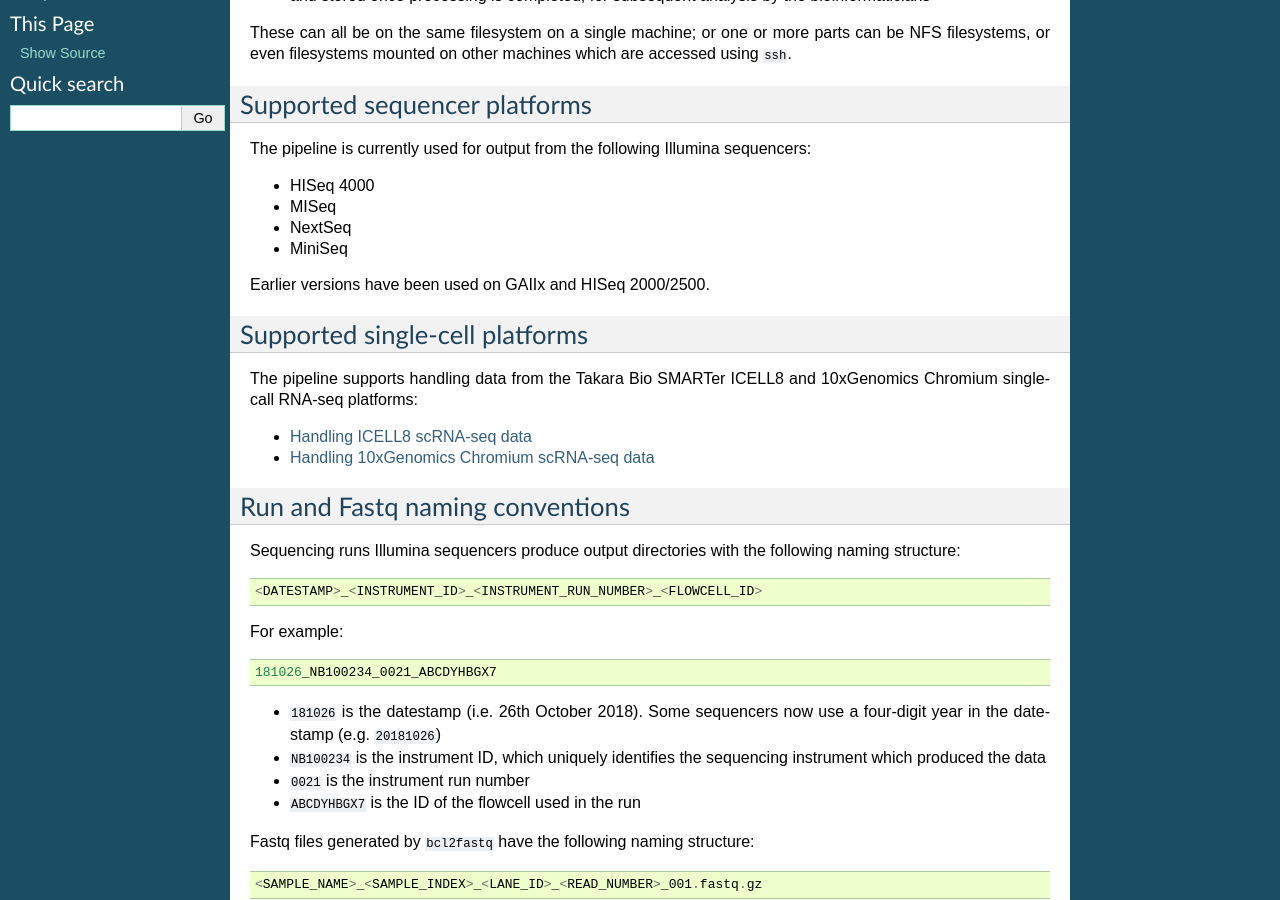
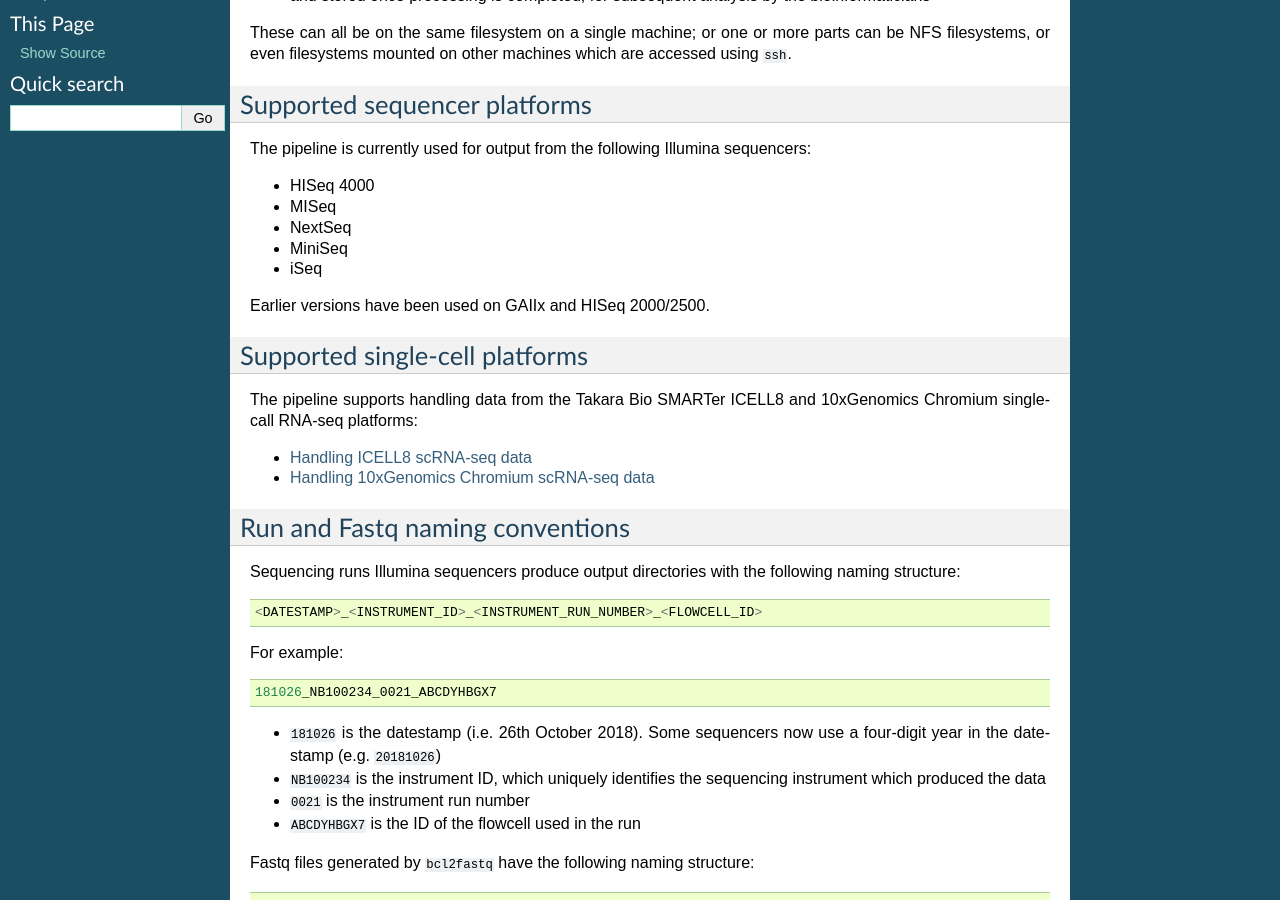
Before and after one commit to fls-bioinformatics-core/auto_process_ngs, a Sphinx documentation site: the page built from docs/source/overview.rst, in a window 1280 px wide and 900 px high, scrolled down 994 px. Built offline with Sphinx 7.4.7, drawn with Linux system fonts in a browser that asks for light colours; pages that are not in the unit, such as notebooks, are missing from menus.

```diff
--- a/docs/source/overview.rst
+++ b/docs/source/overview.rst
@@ -100,6 +100,7 @@ Illumina sequencers:
 * MISeq
 * NextSeq
 * MiniSeq
+* iSeq
 
 Earlier versions have been used on GAIIx and HISeq 2000/2500.
 
```
Also changed, not shown: other parts of docs/source/overview.rst (+2 -0 lines).
